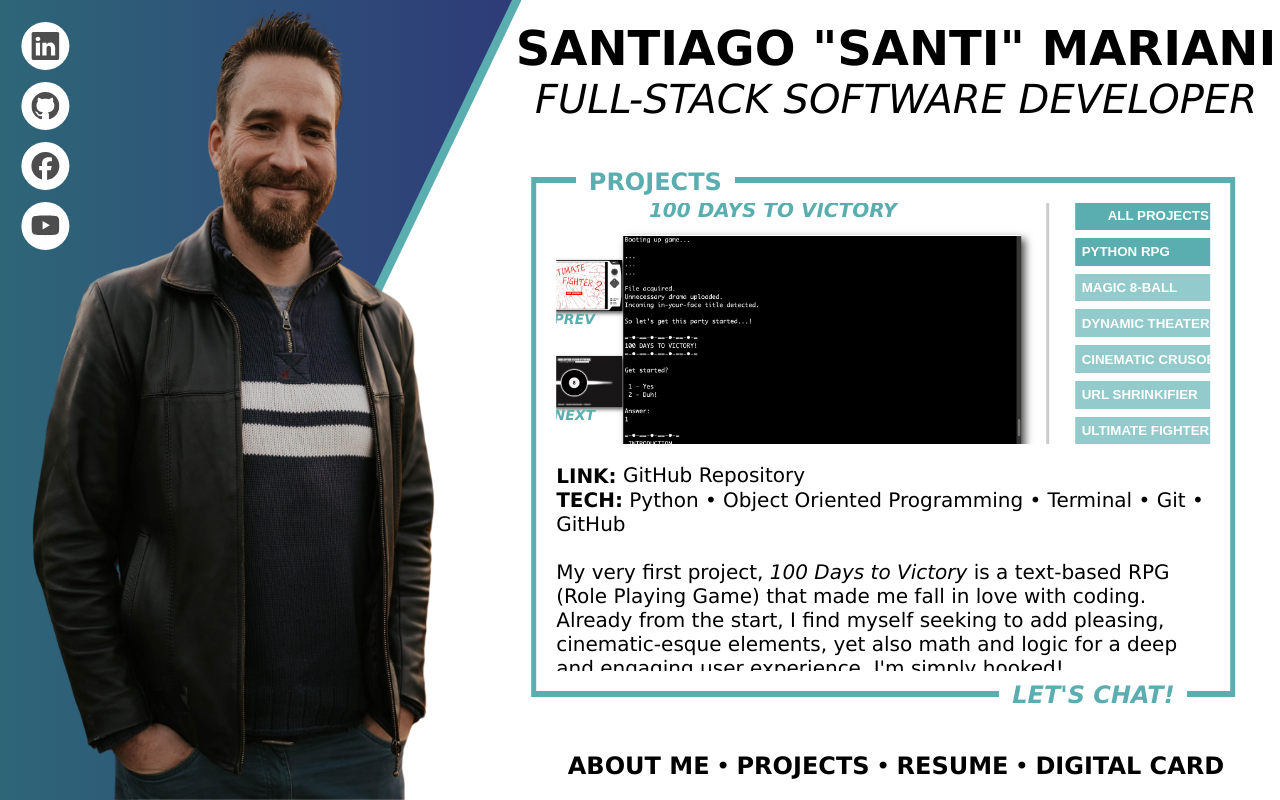
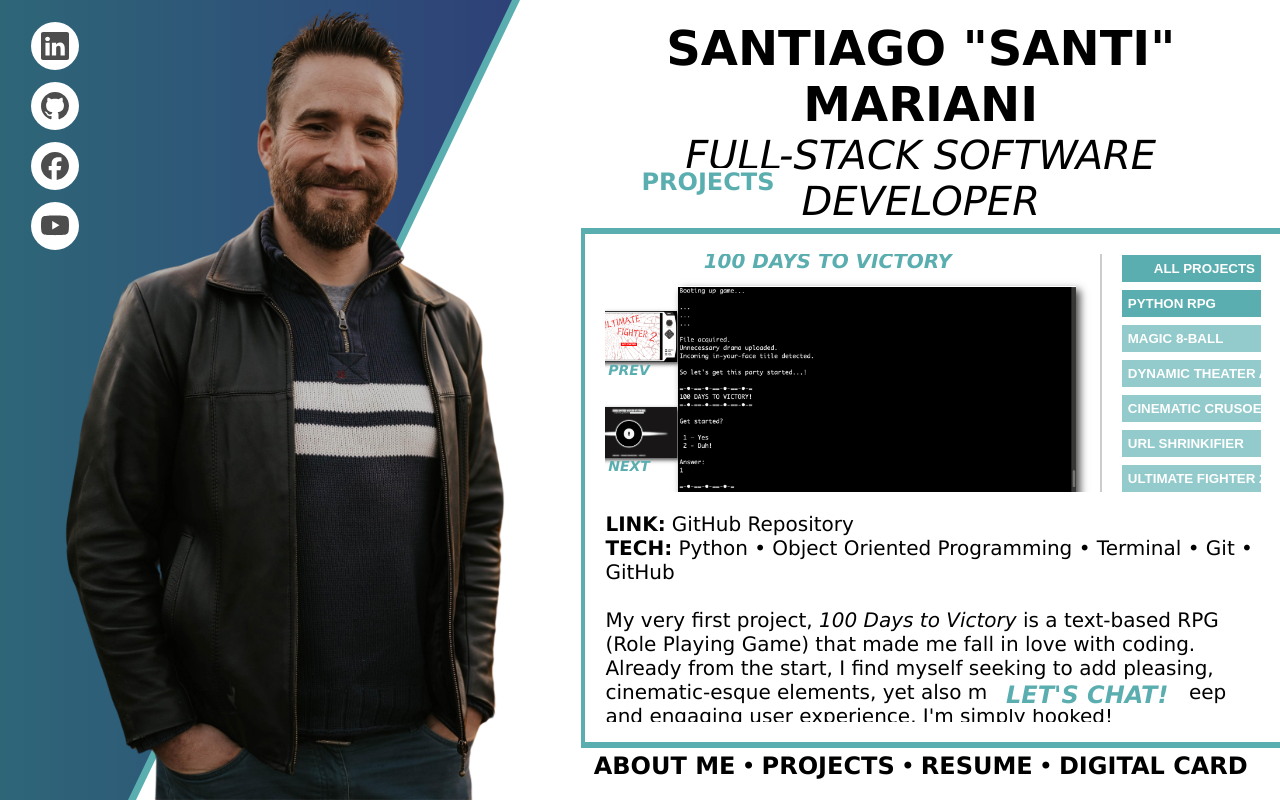
Before and after one commit to santimariani/portfolio, a React (Vite) app: page /projects in a window 1280 px wide. Built offline with nearby package versions, Linux system fonts and the light colour scheme.

Commit message:
adjust all sizes to vh for consistency

```diff
--- a/src/CSS/App.css
+++ b/src/CSS/App.css
@@ -20,11 +20,11 @@ p {
 h1 {
   width: auto;
   position: absolute;
-  transform: translate(5vw, 21vh);
+  transform: translate(7.5vh, 21vh);
   background-color: white;
   color: rgb(91, 174, 176);
   margin: 0;
-  padding: 0px 1vw;
+  padding: 0px 2.5vh;
   z-index:5;
   font-size: 3vh;
   white-space: nowrap;
@@ -38,7 +38,7 @@ h2 {
   background-color: white;
   color: rgb(91, 174, 176);
   margin: 0;
-  padding: 0px 1vw;
+  padding: 0px 2.5vh;
   z-index:5;
   font-size: 3vh;
   font-style: italic;
@@ -48,7 +48,7 @@ h2 {
 h2::before, h2::after {
   content: "";
   position: absolute;
-  bottom: -1px;
+  bottom: -.1vh;
   width: 0;
   height: .5vh;
   background-color: rgb(91, 174, 176);
--- a/src/CSS/ContactForm.css
+++ b/src/CSS/ContactForm.css
@@ -46,16 +46,16 @@
   #contactForm input,
   #contactForm textarea {
     width: 100%;
-    padding: 1vw;
+    padding: .75vh;
     margin-bottom: 1.25vh;
-    border: 0.2vw solid rgb(91, 174, 176);
-    border-radius: 0.5vw;
+    border: 0.25vh solid rgb(91, 174, 176);
+    border-radius: 0.75vh;
     font-size: 2.5vh;
     box-sizing: border-box;
   }
 
   #contactForm textarea {
-    height: 15vh;
+    height: 24vh;
   }
 
   #contactForm input[type="submit"] {
--- a/src/CSS/ContentArea.css
+++ b/src/CSS/ContentArea.css
@@ -33,11 +33,11 @@ header {
   width: 55vw;
   box-sizing: border-box;
   padding: 2.5vh;
-  border-bottom: 0.5vw rgb(91, 174, 176) solid;
-  border-top: 0.5vw rgb(91, 174, 176) solid;
-  border-left: 0.4vw rgb(91, 174, 176) solid;
-  border-right: 0.4vw rgb(91, 174, 176) solid;
-  transform: translateX(1.5vw);
+  border-bottom: 0.75vh rgb(91, 174, 176) solid;
+  border-top: 0.75vh rgb(91, 174, 176) solid;
+  border-left: 0.6vh rgb(91, 174, 176) solid;
+  border-right: 0.6vh rgb(91, 174, 176) solid;
+  transform: translateX(2.5vh);
   overflow: auto;
   text-align:right;
   align-items: right;
@@ -51,7 +51,7 @@ header {
   right: 11vh;
   bottom: 11.15vh;
   color: #fff;
-  padding: 10px 20px;
+  padding: 1vh 2vh;
   white-space: nowrap;
   z-index: 4;
   cursor: pointer;
--- a/src/CSS/ImageSide.css
+++ b/src/CSS/ImageSide.css
@@ -1,6 +1,6 @@
 #imageSide {
   height: 100vh;
-  width: 40vw;
+  width: 75vh;
   display: flex;
   flex-direction: row;
   position: relative;
@@ -9,7 +9,7 @@
 #imageSideBackground {
   position: absolute;
   content: "";
-  width: 40vw;
+  width: 75vh;
   height: 100vh;
   background: linear-gradient(to left, rgb(46, 59, 120), rgb(46, 102, 120));
   clip-path: polygon(0vw 0vh, 40vw 0vh, 10vw 100vh, 0vw 100vh);
@@ -19,12 +19,12 @@
 #imageSideBorder {
   position: absolute;
   content: "";
-  width: 40vw;
+  width: 80vh;
   height: 100vh;
   background-color: rgb(91, 174, 176);
   clip-path: polygon(0vw 0vh, 40vw 0vh, 10vw 100vh, 0vw 100vh);
   z-index: 1;
-  transform: translateX(0.75vw);
+  transform: translateX(1vh);
 }
 
 .imageWrapper {
@@ -35,16 +35,16 @@
 #santiImage {
   position: absolute;
   height: 100vh;
-  width: 43vw;
+  width: 75vh;
   z-index: 3;
-  transform: translateX(-10vw);
+  transform: translateX(-12.5vh);
   will-change: filter;
   transition: filter 300ms;
 }
 
 #santiImage:hover,
 .imageWrapper:hover #santiImage {
-  filter: drop-shadow(0 0 3em #eaebee5a);
+  filter: drop-shadow(0 0 5vh #eaebee5a);
 }
 
 .playBioButton {
@@ -55,9 +55,9 @@
   transform: translateX(80%);
   background-color: rgb(46, 59, 120);
   color: #fff;
-  padding: 10px 20px;
-  border-radius: 5px;
-  font-size: 1em;
+  padding: 1vh 2vh;
+  border-radius: .5vh;
+  font-size: 3vh;
   white-space: nowrap;
   z-index: 4;
   cursor: pointer;
--- a/src/CSS/NavBar.css
+++ b/src/CSS/NavBar.css
@@ -20,7 +20,7 @@
   .navbar a {
     text-decoration: none; /* Remove underline */
     color: inherit; /* Use the inherited text color */
-    padding: .5vw; /* Optional: Add some padding around the link */
+    padding: .75vh; /* Optional: Add some padding around the link */
   }
 
   .navbar a:hover {
--- a/src/CSS/Projects.css
+++ b/src/CSS/Projects.css
@@ -20,8 +20,8 @@
   display: flex;
   flex-direction: column;
   width: 90%;
-  padding-right: 2vw;
-  border-right: 0.25vw solid #ccc;
+  padding-right: 3vh;
+  border-right: 0.25vh solid #ccc;
 }
 
 #projectContent {
@@ -90,7 +90,7 @@
   flex-direction: column;
   align-items: flex-start;
   justify-content: center;
-  padding-left: 2vw;
+  padding-left: 2.5vh;
 }
 
 #buttonsColumn .projectButton,
@@ -100,7 +100,7 @@
   font-weight: bold;
   background-color: rgba(91, 175, 176, 0.654);
   color: #fff;
-  padding: 0.5vw 0.5vw;
+  padding: 0.75vh 0.75vh;
   margin: 0.5vh 0;
   white-space: nowrap;
   cursor: pointer;
@@ -142,11 +142,11 @@
 .navLink {
   text-decoration: none; /* Remove underline */
   color: inherit; /* Use the inherited text color */
-  padding: 0.5vw; /* Optional: Add some padding around the link */
+  padding: 0.75vh; /* Optional: Add some padding around the link */
 }
 
 .navLink:hover {
-  color: #007bff; /* Optional: Change link color on hover */
+  color: #007bff;
 }
 
 .bold {
--- a/src/CSS/SocialMedia.css
+++ b/src/CSS/SocialMedia.css
@@ -6,7 +6,7 @@
     align-items: center;
     flex-direction: column;
     z-index: 4;
-    transform: translate(-2vw, -33vh)
+    transform: translate(-2vh, -33vh)
   }
   .example-2 .icon-content {
     margin: 0 .1vh;
@@ -45,7 +45,7 @@
     transition: all 0.3s ease-in-out;
   }
   .example-2 .icon-content a:hover {
-    box-shadow: 3px 2px 45px 0px rgb(0 0 0 / 12%);
+    box-shadow: .3vh .2vh 4.5vh 0px rgb(0 0 0 / 12%);
   }
   .example-2 .icon-content a svg {
     position: relative;
```
